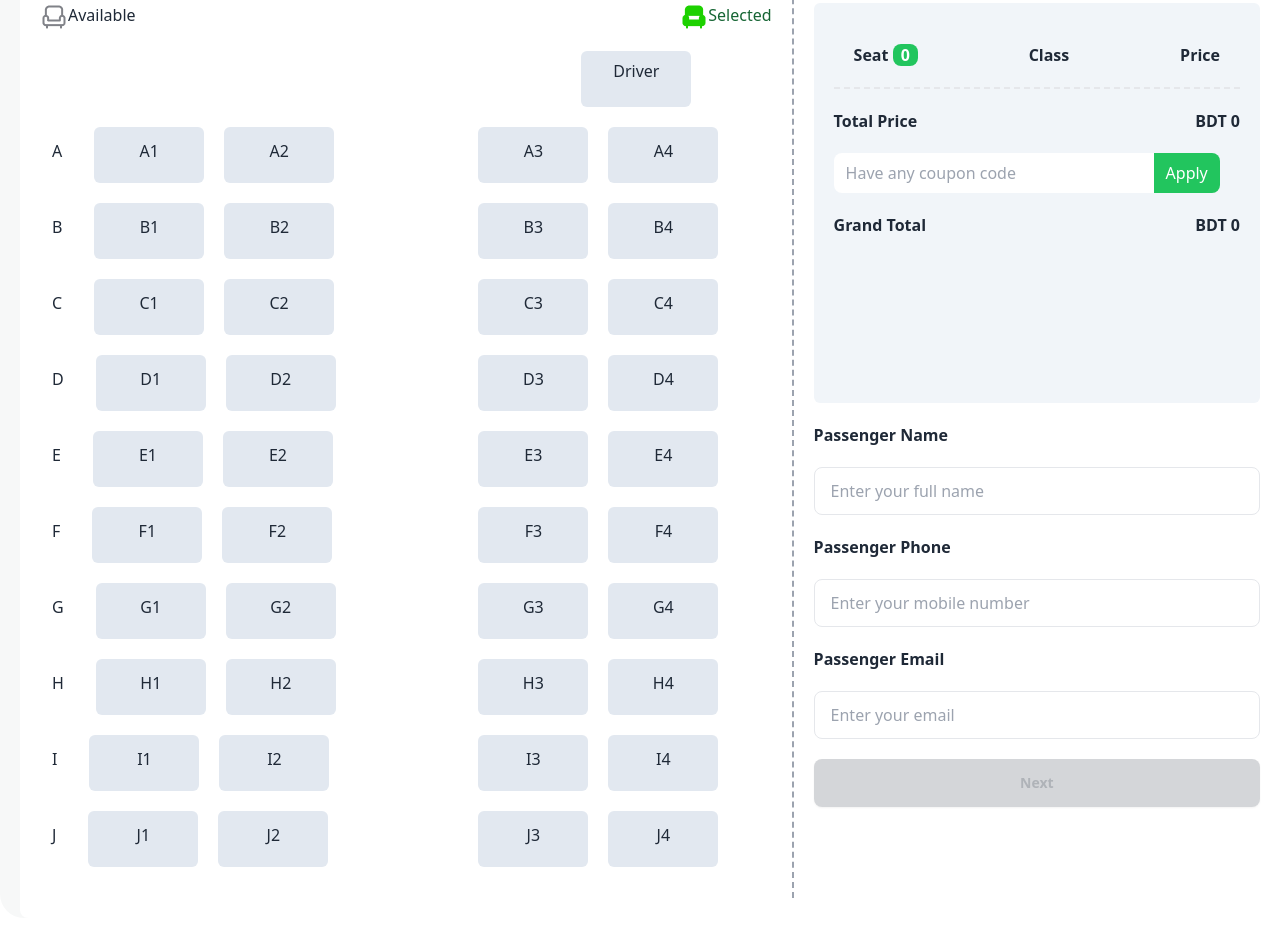
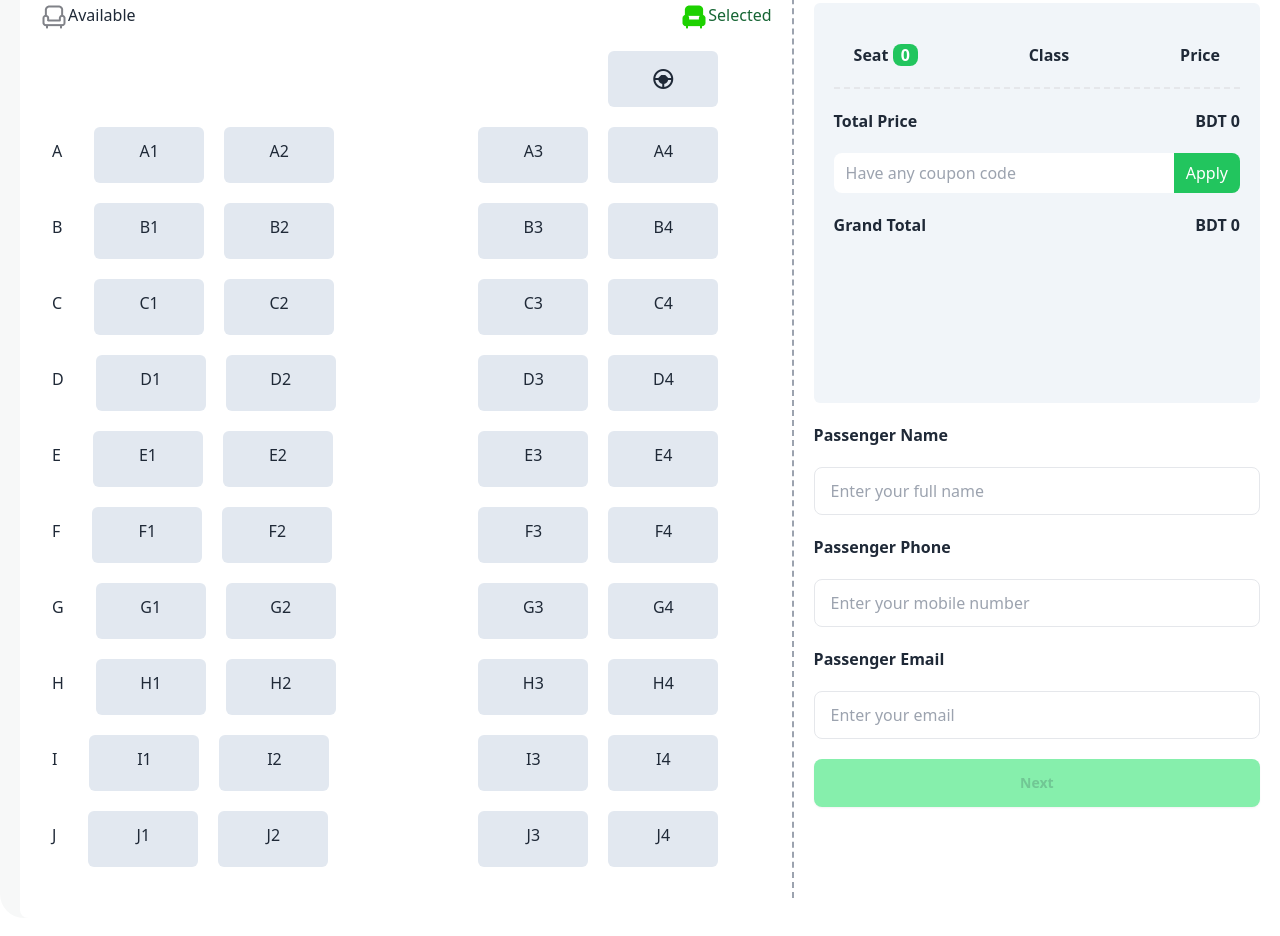
Before and after one commit to mrSHIHAB1/Bus_Ticket_site, a plain HTML site: page index.html in a window 1280 px wide. Shown: the part 2114-3050 px from the top of the page. Drawn offline with nearby package versions, Linux system fonts and the light colour scheme.

Commit message:
Update index.html

```diff
--- a/index.html
+++ b/index.html
@@ -5,6 +5,7 @@
     <meta name="viewport" content="width=device-width, initial-scale=1.0">
     <link href="https://cdn.jsdelivr.net/npm/daisyui@4.7.2/dist/full.min.css" rel="stylesheet" type="text/css" />
     <script src="https://cdn.tailwindcss.com"></script>
+    <link rel="stylesheet" href="https://fonts.googleapis.com/css2?family=Material+Symbols+Outlined:opsz,wght,FILL,GRAD@20..48,100..700,0..1,-50..200" />
     <link rel="stylesheet" href="style.css">
     <title>Document</title>
 </head>
@@ -154,9 +155,24 @@
              </div>
 
     <div class="space-y-5 relative ">
-        <div class="w-[100%] flex "><div class="bg-slate-200 p-2 h-[56px] w-[110px] rounded-md text-center ml-[74%] ">Driver</div></div>
 
 
+            <div class=" flex  gap-20 ">
+                <div class="  flex w-[55%] gap-5">
+                    <div class="p-3"></div>
+                    <div  class="bg-white p-3 h-[56px] w-[110px] rounded-md text-center "></div>
+                    <div  class="bg-white p-3 h-[56px] w-[110px] rounded-md text-center "></div>
+                </div>
+                <div class="flex w-[45%] gap-5">
+
+                    <div class="bg-white p-3 h-[56px] w-[110px] rounded-md text-center "></div>
+                    <div class="bg-slate-200 p-3 h-[56px] w-[110px] rounded-md text-center "><span class="p-1 material-symbols-outlined">
+                        search_hands_free
+                        </span></div>
+                </div>
+
+
+            </div>
 
         <div class=" flex  gap-20 ">
             <div class="  flex w-[55%] gap-5">
@@ -332,9 +348,9 @@
     </div>
     <div class="flex">
         <input id="code" type="text" placeholder="Have any coupon code"
-			class="w-full md:w-80 px-3 h-10 rounded-l-lg border-2  border-none"
+			class="w-full px-3 h-10 rounded-l-lg border-2  border-none"
 			>
-        <button onclick="coupon()" type="submit" class="bg-green-500 text-white rounded-r-lg px-2 md:px-3 py-0 md:py-1">Apply</button>
+        <button  id="condibt" onclick="coupon()" type="submit" class="bg-green-500  hover:bg-green-900 text-white rounded-r-lg px-2 md:px-3 py-0 md:py-1 disabled:bg-green-300">Apply</button>
     </div>
     <div class="flex justify-between font-semibold my-5">
         <p >Grand Total</p>
@@ -347,7 +363,7 @@
 <input id="pphone" type="text" placeholder="Enter your mobile number" class="input input-bordered input-info w-full  border-gray-200" />
 <p id="pemail" class="font-bold my-5">Passenger Email</p>
 <input type="text" placeholder="Enter your email" class="input input-bordered input-info w-full  border-gray-200" />
-<button onclick="go()" disabled id="mybtn" class="btn hover:bg-green-900 bg-green-600 text-white my-5 w-full">Next</button>
+<button onclick="go()" disabled id="mybtn" class="btn hover:bg-green-900 disabled:bg-green-300 bg-green-600 text-white my-5 w-full">Next</button>
 </div>
 
 
@@ -357,7 +373,7 @@
 
 </div>
    </div>
-<div id="next" class="bg-slate-100 flex justify-center items-center hidden">
+<div id="next" class="bg-slate-100 flex justify-center items-center hidden h-full">
     <div class="w-[700px] h-[481px] bg-white rounded-xl text-center flex flex-col items-center  my-20 p-10">
        <div> <img src="images/success.png" class="w-[100px] " alt=""></div>
         <h1 class="text-4xl font-semibold text-green-600">Succes</h1>
```
